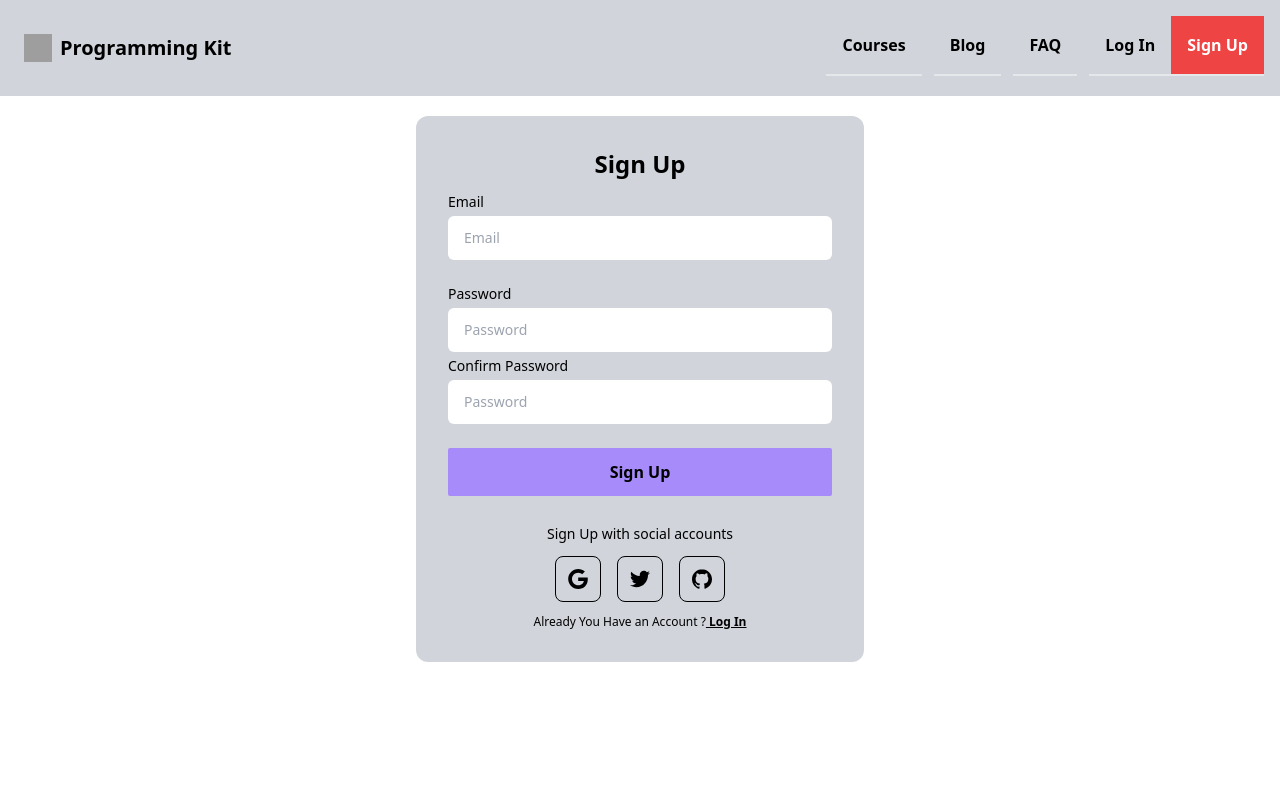
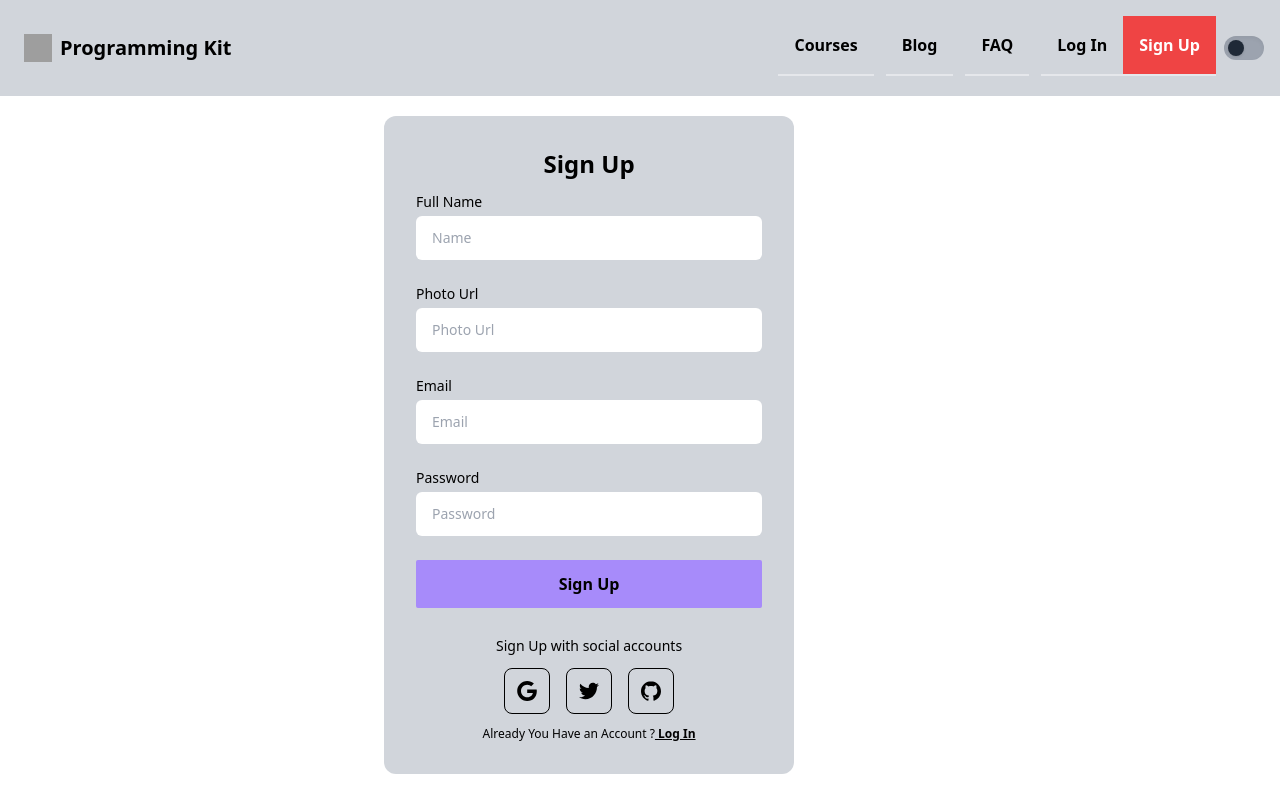
Before and after one commit to nurmohammad83/learning, a React (Create React App) app: page /signup in a window 1280 px wide. Built offline with nearby package versions, Linux system fonts and the light colour scheme; no server answers; grey boxes are pictures that could not be loaded.

Commit message:
add google log in

```diff
--- a/public/index.html
+++ b/public/index.html
@@ -24,7 +24,7 @@
       work correctly both with client-side routing and a non-root public URL.
       Learn how to configure a non-root public URL by running `npm run build`.
     -->
-    <title>React App</title>
+    <title>Programming Kit</title>
   </head>
   <body>
     <noscript>You need to enable JavaScript to run this app.</noscript>
--- a/src/My component/Layout/Main.jsx
+++ b/src/My component/Layout/Main.jsx
@@ -1,12 +1,20 @@
 import React from 'react';
 import { Outlet } from 'react-router-dom';
 import Header from '../Pages/Header';
+import SideNav from '../Pages/SideNav';
 
 const Main = () => {
     return (
         <div>
             <Header/>
-            <Outlet/>
+            <div className='flex'>
+                <div className='w-96'>
+                   <SideNav/>
+                </div>
+                <div>
+                    <Outlet/>
+                </div>
+            </div>
         </div>
     );
 };
--- a/src/My component/Login/SignUp.jsx
+++ b/src/My component/Login/SignUp.jsx
@@ -10,21 +10,18 @@ const SignUp = () => {
 
 		e.preventDefault()
 		const form= e.target;
+		const name =form.name.value;
+		const photoUrl =form.photourl.value;
 		const email =form.email.value;
 		const password=form.password.value;
 		const confirm= form.confirm.value;
-
-		console.log(email,password,confirm);
 
 
 		if(password.length > 6){
 			toast.warning('Password must be 6 characters',{autoClose: 700})
             return;
         }
-		if(  password !== confirm){
-			toast.warning('Password did not match', { autoClose: 500})
-			return;
-		}
+
 		createNewUser (email,password)
 		.then(res=>{
 			const user = res.user
@@ -74,14 +71,20 @@ const SignUp = () => {
 	<h1 className="text-2xl font-bold text-center">Sign Up</h1>
 	<form onSubmit={handelwithSignUp} noValidate="" action="" className="space-y-6 ng-untouched ng-pristine ng-valid">
 		<div className="space-y-1 text-sm">
+			<label htmlFor="username" className="block dark:text-gray-400">Full Name</label>
+			<input type="text" name="name" id="name" placeholder="Name" className="w-full px-4 py-3 rounded-md dark:border-gray-700 dark:bg-gray-900 dark:text-gray-100 focus:dark:border-violet-400" />
+		</div>
+		<div className="space-y-1 text-sm">
+			<label htmlFor="username" className="block dark:text-gray-400">Photo Url</label>
+			<input type="text" name="photourl" id="photourl" placeholder="Photo Url" className="w-full px-4 py-3 rounded-md dark:border-gray-700 dark:bg-gray-900 dark:text-gray-100 focus:dark:border-violet-400" />
+		</div>
+		<div className="space-y-1 text-sm">
 			<label htmlFor="username" className="block dark:text-gray-400">Email</label>
 			<input type="text" name="email" id="email" placeholder="Email" className="w-full px-4 py-3 rounded-md dark:border-gray-700 dark:bg-gray-900 dark:text-gray-100 focus:dark:border-violet-400" />
 		</div>
 		<div className="space-y-1 text-sm">
 			<label htmlFor="password" className="block dark:text-gray-400">Password</label>
 			<input type="password" name="password" id="password" placeholder="Password" className="w-full px-4 py-3 rounded-md dark:border-gray-700 dark:bg-gray-900 dark:text-gray-100 focus:dark:border-violet-400" />
-			<label htmlFor="password" className="block dark:text-gray-400">Confirm Password</label>
-			<input type="password" name="confirm" id="confirm" placeholder="Password" className="w-full px-4 py-3 rounded-md dark:border-gray-700 dark:bg-gray-900 dark:text-gray-100 focus:dark:border-violet-400" />
 		</div>
 		<button className="block w-full p-3 text-center rounded-sm dark:text-gray-900 font-semibold bg-violet-400">Sign Up</button>
 	</form>
--- a/src/My component/Pages/Header.jsx
+++ b/src/My component/Pages/Header.jsx
@@ -5,7 +5,6 @@ import { MyContext } from '../Context/AuthContes';
 
 const Header = () => {
   const {user,logOut} = useContext(MyContext)
-
 
 	const handelLogOut =()=>{
 		logOut()
@@ -37,14 +36,27 @@ const Header = () => {
           </li>
 
           {user?.uid?
-			<Link onClick={handelLogOut} rel="noopener noreferrer" to='' className="flex items-center px-4 mb-1 border-b-2 dark:border-transparent hover:border-orange-400">Sign Out</Link>
+			<div className='flex'>
+<Link onClick={handelLogOut} rel="noopener noreferrer" to='' className="flex items-center px-4 mb-1 border-b-2 dark:border-transparent hover:border-orange-400">Sign Out</Link>
+<Link>
+<img src={user?.photoURL? user.photoURL : 'https://images.pexels.com/photos/7422160/pexels-photo-7422160.jpeg?auto=compress&cs=tinysrgb&w=600'} alt="" className="w-12 h-12 mx-auto rounded-full dark:bg-gray-500 aspect-square" />
+</Link>
+      </div>
 			:
 			<div className='flex'>
 				<li className="flex">
 			<Link rel="noopener noreferrer" to='/login' className="flex items-center px-4 mb-1 border-b-2 dark:border-transparent hover:border-orange-400">Log In</Link>
 		</li>
 		<li className="flex ">
-			<Link rel="noopener noreferrer" to='/signup' className="flex bg-red-500  items-center px-4 mb-1 border-b-2 dark:border-transparent hover:border-orange-400 text-white">Sign Up</Link>
+			<Link rel="noopener noreferrer" to='/signup' className="flex mr-2 bg-red-500  items-center px-4 mb-1 border-b-2 dark:border-transparent hover:border-orange-400 text-white">Sign Up</Link>
+      <label htmlFor="Toggle1" className="inline-flex items-center space-x-4 cursor-pointer text-slate-800">
+	<span className="relative">
+		<input id="Toggle1" type="checkbox" className="hidden peer" />
+		<div className="w-10 h-6 rounded-full shadow-inner bg-gray-400 peer-checked:dark:bg-violet-400"></div>
+		<div className="absolute inset-y-0 left-0 w-4 h-4 m-1 rounded-full shadow peer-checked:right-0 peer-checked:left-auto bg-gray-800"></div>
+	</span>
+
+</label>
 		</li>
 			</div>
 			}
```
